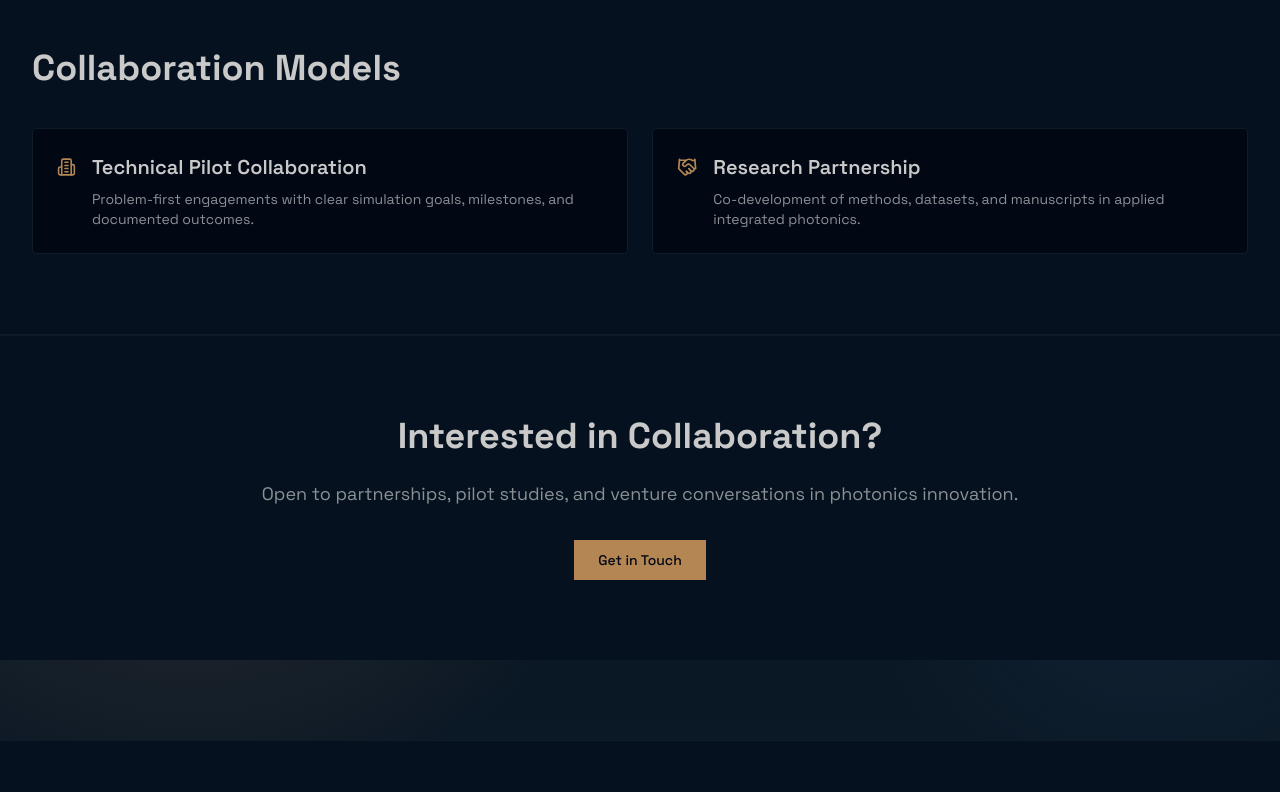
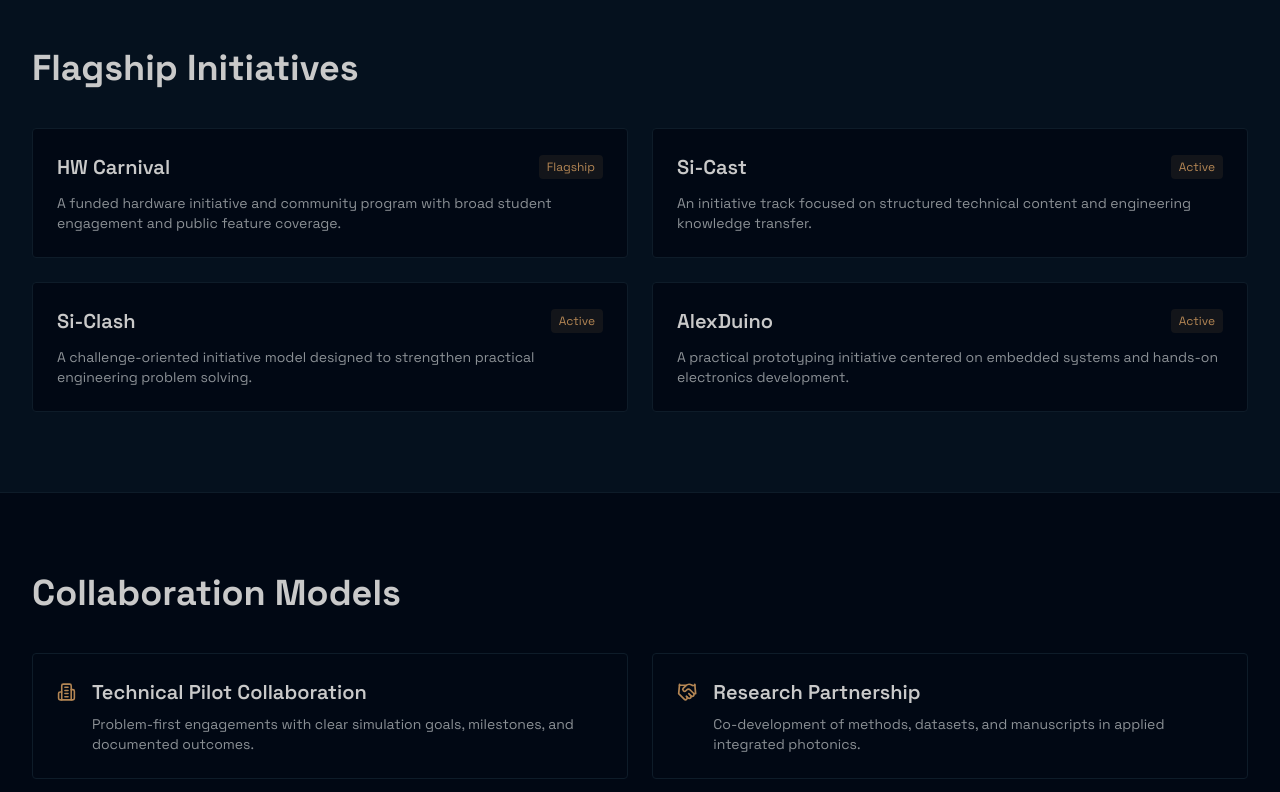
Before and after one commit to iabdul-aal/iabdul-aal.github.io, a Next.js app: page /ventures in a window 1280 px wide. Shown: the part 1100-1892 px from the top of the page. Built offline with nearby package versions, Linux system fonts and the light colour scheme.

Commit message:
Integrate Si-Cast, Si-Clash, and AlexDuino into brand content

```diff
--- a/app/about/page.tsx
+++ b/app/about/page.tsx
@@ -104,6 +104,21 @@ export default function AboutPage() {
       detail:
         "Recipient of SSCS STGA recognition for chapter and technical contribution activity.",
       links: [{ label: "Profile", href: socialLinks.linkedin }],
+    },
+  ]
+
+  const initiatives = [
+    {
+      title: "Si-Cast",
+      detail: "Technical initiative centered on engineering content development and structured knowledge transfer.",
+    },
+    {
+      title: "Si-Clash",
+      detail: "Challenge-driven initiative built around collaborative problem solving and practical engineering execution.",
+    },
+    {
+      title: "AlexDuino",
+      detail: "Hands-on initiative for electronics prototyping and embedded systems practice.",
     },
   ]
 
@@ -238,6 +253,18 @@ export default function AboutPage() {
             </section>
 
             <section>
+              <h2 className="text-2xl font-bold mb-4">Initiative Portfolio</h2>
+              <div className="grid grid-cols-1 md:grid-cols-3 gap-4">
+                {initiatives.map((item) => (
+                  <article key={item.title} className="p-5 rounded-xl border border-border bg-card/70">
+                    <h3 className="font-semibold mb-2">{item.title}</h3>
+                    <p className="text-sm text-muted-foreground">{item.detail}</p>
+                  </article>
+                ))}
+              </div>
+            </section>
+
+            <section>
               <h2 className="text-2xl font-bold mb-4">Professional Profiles</h2>
               <p className="text-sm text-muted-foreground mb-4">
                 Focused set of standard professional and research platforms.
--- a/app/news/page.tsx
+++ b/app/news/page.tsx
@@ -16,6 +16,14 @@ export default function HighlightsPage() {
       description:
         "Led HW Carnival as a funded hardware initiative with approximately USD 10,000 in support, with public feature coverage.",
       link: socialLinks.hwCarnivalFeature,
+    },
+    {
+      title: "Expansion of Initiative Portfolio (Si-Cast, Si-Clash, AlexDuino)",
+      date: "Ongoing",
+      category: "Initiatives",
+      description:
+        "Expanded initiative portfolio with Si-Cast, Si-Clash, and AlexDuino to broaden technical education, challenge-based learning, and applied prototyping activity.",
+      link: "/ventures",
     },
     {
       title: "SSCS STGA Award",
--- a/app/page.tsx
+++ b/app/page.tsx
@@ -45,10 +45,11 @@ export default function Home() {
       cta: "View profile",
     },
     {
-      title: "Medium Technical Writing",
-      description: "Public educational writing on photonics fundamentals and emerging photonic technologies.",
-      href: socialLinks.medium,
-      cta: "Read articles",
+      title: "Initiatives Portfolio",
+      description:
+        "Flagship initiatives include HW Carnival, Si-Cast, Si-Clash, and AlexDuino across engineering education and innovation.",
+      href: "/ventures",
+      cta: "Explore ventures",
     },
   ]
 
@@ -86,8 +87,8 @@ export default function Home() {
 
             <p className="text-base md:text-xl text-muted-foreground mt-6 max-w-3xl animate-fade-up-delay-2">
               I work on integrated photonics, quantum and nonlinear optics, and physics-informed design workflows for
-              photonic devices. This website presents my research track, publications, writing, and collaboration
-              channels.
+              photonic devices. This website presents my research track, publications, initiative portfolio, and
+              collaboration channels.
             </p>
 
             <div className="mt-8 flex flex-wrap gap-3 animate-fade-up-delay-2">
@@ -113,7 +114,7 @@ export default function Home() {
             {[
               { label: "Current Focus", value: "Integrated + Quantum Photonics" },
               { label: "Current Affiliation", value: "NanoPhoto Lab, A*STAR" },
-              { label: "Initiative Highlight", value: "HW Carnival (USD 10k funded)" },
+              { label: "Initiative Highlights", value: "HW Carnival, Si-Cast, Si-Clash, AlexDuino" },
             ].map((stat) => (
               <div key={stat.label} className="rounded-xl border border-border bg-card/70 p-5">
                 <p className="text-sm font-semibold text-accent">{stat.label}</p>
--- a/app/ventures/page.tsx
+++ b/app/ventures/page.tsx
@@ -4,7 +4,7 @@ import { ArrowRight, Building2, FlaskConical, Handshake, Rocket, Users2 } from "
 
 export const metadata = {
   title: "Ventures | Islam Abdulaal",
-  description: "Startups and initiatives in photonics and hardware innovation.",
+  description: "Startups and initiatives including HW Carnival, Si-Cast, Si-Clash, and AlexDuino.",
 }
 
 export default function VenturesPage() {
@@ -35,6 +35,33 @@ export default function VenturesPage() {
       href: "/ventures/non-profit",
       cta: "See Community Impact",
       stage: "Stage: Active engagement",
+    },
+  ]
+
+  const flagshipInitiatives = [
+    {
+      name: "HW Carnival",
+      summary:
+        "A funded hardware initiative and community program with broad student engagement and public feature coverage.",
+      status: "Flagship",
+    },
+    {
+      name: "Si-Cast",
+      summary:
+        "An initiative track focused on structured technical content and engineering knowledge transfer.",
+      status: "Active",
+    },
+    {
+      name: "Si-Clash",
+      summary:
+        "A challenge-oriented initiative model designed to strengthen practical engineering problem solving.",
+      status: "Active",
+    },
+    {
+      name: "AlexDuino",
+      summary:
+        "A practical prototyping initiative centered on embedded systems and hands-on electronics development.",
+      status: "Active",
     },
   ]
 
@@ -86,6 +113,23 @@ export default function VenturesPage() {
 
       <section className="py-20 bg-card border-y border-border">
         <div className="max-w-7xl mx-auto px-4 sm:px-6 lg:px-8">
+          <h2 className="text-4xl font-bold text-foreground mb-10">Flagship Initiatives</h2>
+          <div className="grid grid-cols-1 md:grid-cols-2 gap-6">
+            {flagshipInitiatives.map((item) => (
+              <article key={item.name} className="p-6 rounded-xl border border-border bg-background">
+                <div className="flex items-center justify-between gap-3 mb-3">
+                  <h3 className="text-xl font-semibold text-foreground">{item.name}</h3>
+                  <span className="text-xs text-accent bg-accent/10 px-2 py-1 rounded">{item.status}</span>
+                </div>
+                <p className="text-sm text-muted-foreground">{item.summary}</p>
+              </article>
+            ))}
+          </div>
+        </div>
+      </section>
+
+      <section className="py-20 bg-background">
+        <div className="max-w-7xl mx-auto px-4 sm:px-6 lg:px-8">
           <h2 className="text-4xl font-bold text-foreground mb-10">Collaboration Models</h2>
           <div className="grid grid-cols-1 md:grid-cols-2 gap-6">
             {[
--- a/lib/site-config.ts
+++ b/lib/site-config.ts
@@ -18,6 +18,12 @@ export const siteConfig = {
     "Alexandria University",
     "A*STAR",
     "NanoPhoto Lab",
+    "HW Carnival",
+    "Si-Cast",
+    "Si-Clash",
+    "AlexDuino",
+    "engineering initiatives",
+    "hardware innovation",
   ],
   sameAs: [
     socialLinks.linkedin,
```
Also changed, not shown: 1 other file (tests, documents, lock files or other folders).
